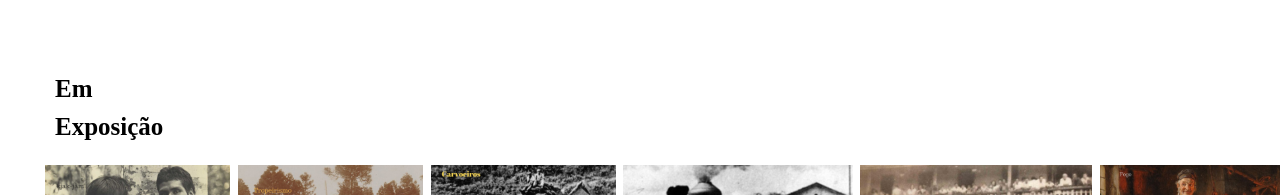
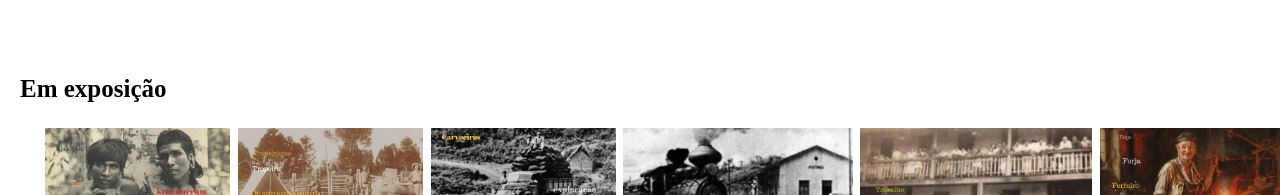
Before and after one commit to thalesaguiar/museuvivo-website, a Next.js app: page / in a window 1280 px wide. Shown: the part 1493-1688 px from the top of the page. Built offline with nearby package versions, Linux system fonts and the light colour scheme; a web font is replaced by a local one.

Commit message:
style: add new styles

```diff
--- a/src/components/Main/Main.tsx
+++ b/src/components/Main/Main.tsx
@@ -22,11 +22,9 @@ export default function MainSection() {
             style={{
               fontSize: "2.5rem",
               fontWeight: "bold",
-              marginLeft: 35,
             }}
           >
-            Em <br />
-            Exposição
+            Em exposição
           </p>
           {/* <p style={{ fontSize: "1.5rem", fontWeight: "bold" }}>
           Veja todas as exposições
--- a/src/components/Menu/Menu.module.css
+++ b/src/components/Menu/Menu.module.css
@@ -10,7 +10,7 @@
   padding: 2rem;
   opacity: 0.9;
   position: fixed;
-  z-index: 1000;
+  z-index: 1;
 }
 
 .svgContainer {
```
